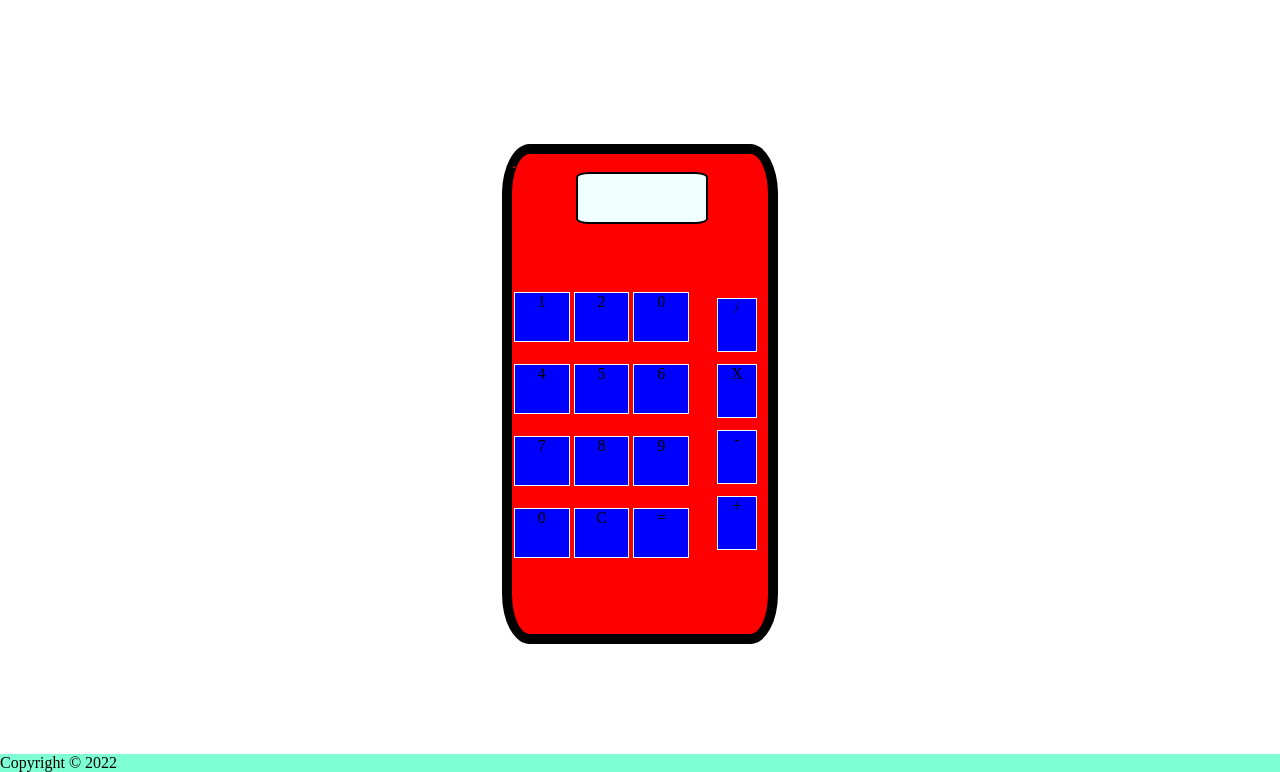
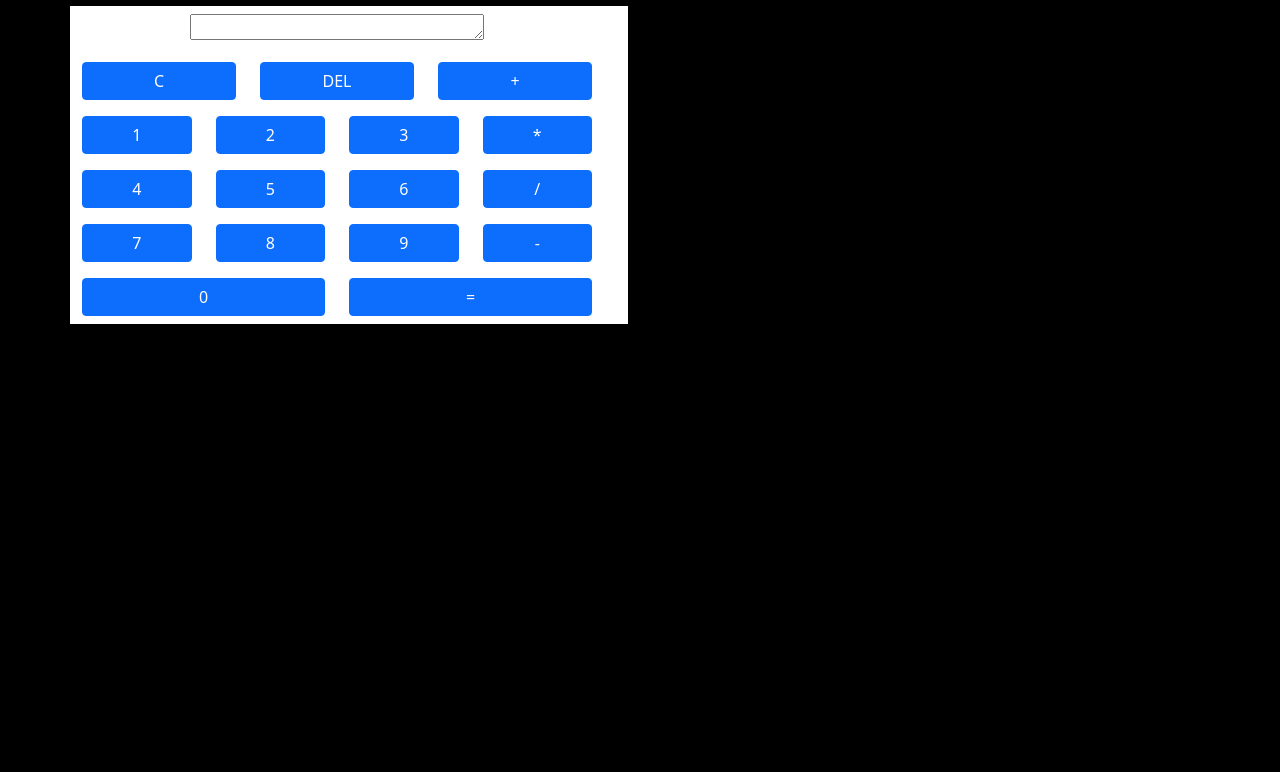
Before and after one commit to Reagan701/Calculator, a plain HTML site: page index.html in a window 1280 px wide. Shown: the part 64-836 px from the top of the page. After the commit the page ends 800 px from the top, so only its background shows below. Drawn offline with nearby package versions, Linux system fonts and the light colour scheme.

Commit message:
Design and functionality

```diff
--- a/index.html
+++ b/index.html
@@ -4,85 +4,89 @@
     <meta charset="UTF-8">
     <meta http-equiv="X-UA-Compatible" content="IE=edge">
     <meta name="viewport" content="width=device-width, initial-scale=1.0">
+    <link href="https://cdn.jsdelivr.net/npm/bootstrap@5.0.2/dist/css/bootstrap.min.css" rel="stylesheet" integrity="sha384-EVSTQN3/azprG1Anm3QDgpJLIm9Nao0Yz1ztcQTwFspd3yD65VohhpuuCOmLASjC" crossorigin="anonymous">
     <link rel="stylesheet" href="./styles/style.css">
     <title>Calculator</title>
 </head>
 <body>
-    <header> Welcome to the Calculator</header>
-    <main>
-        <div class="Calculator">
-            <div id="Exterior">.
-                <div id="Screen">
+    <div class="container mt-2">
+        <h2>Calculator</h2>
+    </div>
+    <div class="container mt-4">
+        <div id="CalcContainer" class="row w-50 text-center">
+            <div class="row my-2">
+                <div class="col-12">
+                    <textarea id="result"cols="30" rows="1" readonly></textarea>
                 </div>
-
-                <div class="Interior">
-                    <div class="LeftSide">
-                        <div class="FirstRow">
-                            <div id="FirstBlock">1
-                            </div>
-                            <div id="SecondBlock">2
-
-                            </div>
-                            <div id="ThirdBlock">0
-
-                            </div>
-
-                        </div>
-                        <div class="SecondRow">
-                            <div id="FirstBlock">4
-                            </div>
-                            <div id="SecondBlock"> 5
-
-                            </div>
-                            <div id="ThirdBlock">6
-
-                            </div>
-
-                        </div>
-                        <div class="ThirdRow">
-                            <div id="FirstBlock">7
-                            </div>
-                            <div id="SecondBlock"> 8
-
-                            </div>
-                            <div id="ThirdBlock">9
-
-                            </div>
-
-                        </div>
-                        <div class="FourthRow">
-                            <div id="FirstBlock">0
-                            </div>
-                            <div id="SecondBlock"> C
-
-                            </div>
-                            <div id="ThirdBlock">=
-
-                            </div>
-
-                        </div>
-                    </div>
-                    <div class="RightSide">
-                        <div id="Divide"> /
-
-                        </div>
-                        <div id="Multiply"> X
-
-                        </div>
-                        <div id="Subtract">-
-
-                        </div>
-                        <div id="Add"> +
-
-                        </div>
-
-                    </div>
-
+            </div>
+            <div class="row my-2">
+                <div class="col-4">
+                    <button onclick="removeAll()" type="button" class="btn btn-primary w-100">C
+                    </button>
                 </div>
-
+                <div class="col-4">
+                    <button type="button" onclick="removeChar()" class="btn btn-primary w-100">DEL</button>
+                </div>
+                <div class="col-4">
+                    <button onclick="currentOp('+')" type="button" class="btn btn-primary w-100">+</button>
+                </div>
+            </div>
+            <div class="row my-2">
+                <div class="col-3">
+                    <button onclick="addChar(1)" type="button" class="btn btn-primary w-100">1
+                    </button>
+                </div>
+                <div class="col-3">
+                    <button type="button" onclick="addChar(2)" class="btn btn-primary w-100">2</button>
+                </div>
+                <div class="col-3">
+                    <button type="button" onclick="addChar(3)" class="btn btn-primary w-100">3</button>
+                </div>
+                <div class="col-3">
+                    <button type="button" onclick="currentOp('*')" class="btn btn-primary w-100">*</button>
+                </div>
+            </div>
+            <div class="row my-2">
+                <div class="col-3">
+                    <button type="button" onclick="addChar(4)" class="btn btn-primary w-100">4
+                    </button>
+                </div>
+                <div class="col-3">
+                    <button type="button" onclick="addChar(5)" class="btn btn-primary w-100">5</button>
+                </div>
+                <div class="col-3">
+                    <button type="button" onclick="addChar(6)" class="btn btn-primary w-100">6</button>
+                </div>
+                <div class="col-3">
+                    <button type="button" onclick="currentOp('/')" class="btn btn-primary w-100">/</button>
+                </div>
+            </div>
+            <div class="row my-2">
+                <div class="col-3">
+                    <button type="button" onclick="addChar(7)" class="btn btn-primary w-100">7
+                    </button>
+                </div>
+                <div class="col-3">
+                    <button type="button" onclick="addChar(8)" class="btn btn-primary w-100">8</button>
+                </div>
+                <div class="col-3">
+                    <button type="button" onclick="addChar(9)" class="btn btn-primary w-100">9</button>
+                </div>
+                <div class="col-3">
+                    <button type="button" onclick="currentOp('-')" class="btn btn-primary w-100">-</button>
+                </div>
+            </div>
+            <div class="row my-2">
+                <div class="col-6">
+                    <button type="button" onclick="addChar(0)" class="btn btn-primary w-100">0</button>
+                </div>
+                <div class="col-6">
+                    <button type="button" onclick="calculate()" class="btn btn-primary w-100">=</button>
+                </div>
             </div>
         </div>
-    </main>
-    <footer>Copyright &copy 2022</footer>
+    </div>
+    <script src="./script.js"></script>
+    <script src="https://cdn.jsdelivr.net/npm/bootstrap@5.0.2/dist/js/bootstrap.bundle.min.js" integrity="sha384-MrcW6ZMFYlzcLA8Nl+NtUVF0sA7MsXsP1UyJoMp4YLEuNSfAP+JcXn/tWtIaxVXM" crossorigin="anonymous"></script>
 </body>
 </html>
--- a/script.js
+++ b/script.js
@@ -0,0 +1,48 @@
+function clear(){
+    alert("yes")
+    currentOperation = null;
+    currentNum = null;
+    result.value = "";
+}
+let result = document.getElementById("result");
+
+let currentOperation;
+
+function addChar(currentChar){
+    result.innerHTML += parseInt(currentChar);
+}
+
+function currentOp(operation){
+    if(result.innerHTML == null) return;
+    currentOperation = operation;
+    currentNum = parseInt(result.innerHTML);
+    result.innerHTML = result.value.slice(-1);
+    result.innerHTML = result.value.slice(0,-1);
+}
+
+function removeAll(){
+    result.innerHTML = result.value.slice(-1);
+    result.innerHTML = result.value.slice(0,-1);
+}
+
+
+function removeChar(){
+    result.innerHTML = result.value.slice(0,-1);
+}
+
+function calculate(){
+    switch(currentOperation){
+        case '+':
+            result.innerHTML = parseInt(result.innerHTML) + currentNum;
+        break;
+        case '-':
+            result.innerHTML = parseInt(result.innerHTML) - currentNum;
+        break;
+        case '*':
+            result.innerHTML = parseInt(result.innerHTML) * currentNum;
+        break;
+        case '/':
+            result.innerHTML = parseInt(result.innerHTML) / currentNum;
+        break;
+    }
+}
--- a/styles/style.css
+++ b/styles/style.css
@@ -1,147 +1,15 @@
 *{
     margin: 0;
     padding: 0;
+    scroll-behavior: smooth;
+    box-sizing: border-box;
+}
+html,body{
+    overflow-x: hidden;
+    background-color: black;
+    color: white;
 }
 
-main{
-    height:100vh;
-    width:100vw;
+#CalcContainer{
+    background-color: white;
 }
-
-header,footer{
-    min-width: 100vw;
-    background-color: aquamarine;
-}
-
-.Calculator{
-    position: relative;
-    display: flex;
-    align-items: center;
-    justify-content: center;
-    top: 25%;
-    left: 40%;
-    width: 20%;
-    height: 60%;
-}
-
-#Exterior{
-    position: absolute;
-    color: red;
-    border: 10px solid black;
-    background-color: red;
-    height: 100%;
-    width: 100%;
-    border-radius: 10%;
-}
-
-#Screen{
-    position: absolute;
-    border: 2px solid black;
-    background-color: azure;
-    left: 25%;
-    border-radius: 10%;
-    width: 50%;
-    height: 10%;
-
-}
-
-.FirstRow {
-    position: relative;
-    text-align: center;
-    height: 10%;
-    width: 70%;
-    top:25%;
-    display: flex;
-    color: black;
-    justify-content: space-around;
-    /* background-color: azure; */
-}
-
-.FirstRow #FirstBlock, .FirstRow #SecondBlock, .FirstRow #ThirdBlock{
-    background-color: blue;
-    border: 1px solid azure;
-    width: 30%;
-    height: 100%;
-}
-
-.SecondRow{
-    position: relative;
-    text-align: center;
-    height: 10%;
-    width: 70%;
-    top:30%;
-    display: flex;
-    color: black;
-    justify-content: space-around;
-    /* background-color: azure; */
-}
-
-.SecondRow #FirstBlock, .SecondRow #SecondBlock, .SecondRow #ThirdBlock {
-    background-color: blue;
-    border: 1px solid azure;
-    width: 30%;
-    height: 100%;
-}
-
-.ThirdRow{
-    position: relative;
-    text-align: center;
-    height: 10%;
-    width: 70%;
-    top:35%;
-    display: flex;
-    justify-content: space-around;
-    color: black;
-    /* background-color: azure; */
-}
-.ThirdRow #FirstBlock, .ThirdRow #SecondBlock, .ThirdRow #ThirdBlock {
-    background-color: blue;
-    border: 1px solid azure;
-    width: 30%;
-    height: 100%;
-}
-
-.FourthRow{
-    position: relative;
-    text-align: center;
-    height: 10%;
-    width: 70%;
-    top:40%;
-    display: flex;
-    justify-content: space-around;
-    color: black;
-    /* background-color: azure; */
-}
-.FourthRow #FirstBlock, .FourthRow #SecondBlock, .FourthRow #ThirdBlock {
-    background-color: blue;
-    border: 1px solid azure;
-    width: 30%;
-    height: 100%;
-}
-
-.LeftSide, .Interior{
-    display: inline;
-    width: 100%;
-    height: 100%;
-}
-
-.RightSide{
-    position: relative;
-    text-align: center;
-    display: flex;
-    flex-direction: column;
-    justify-content: space-around;
-    /* background-color: azure; */
-    color: black;
-    width: 15%;
-    height: 55%;
-    bottom: 15%;
-    margin-left: 80%;
-}
-
-.RightSide #Divide, .RightSide #Multiply, .RightSide #Subtract, .RightSide #Add {
-    background-color: blue;
-    border: 1px solid azure;
-    width: 100%;
-    height: 20%;
-}
```
